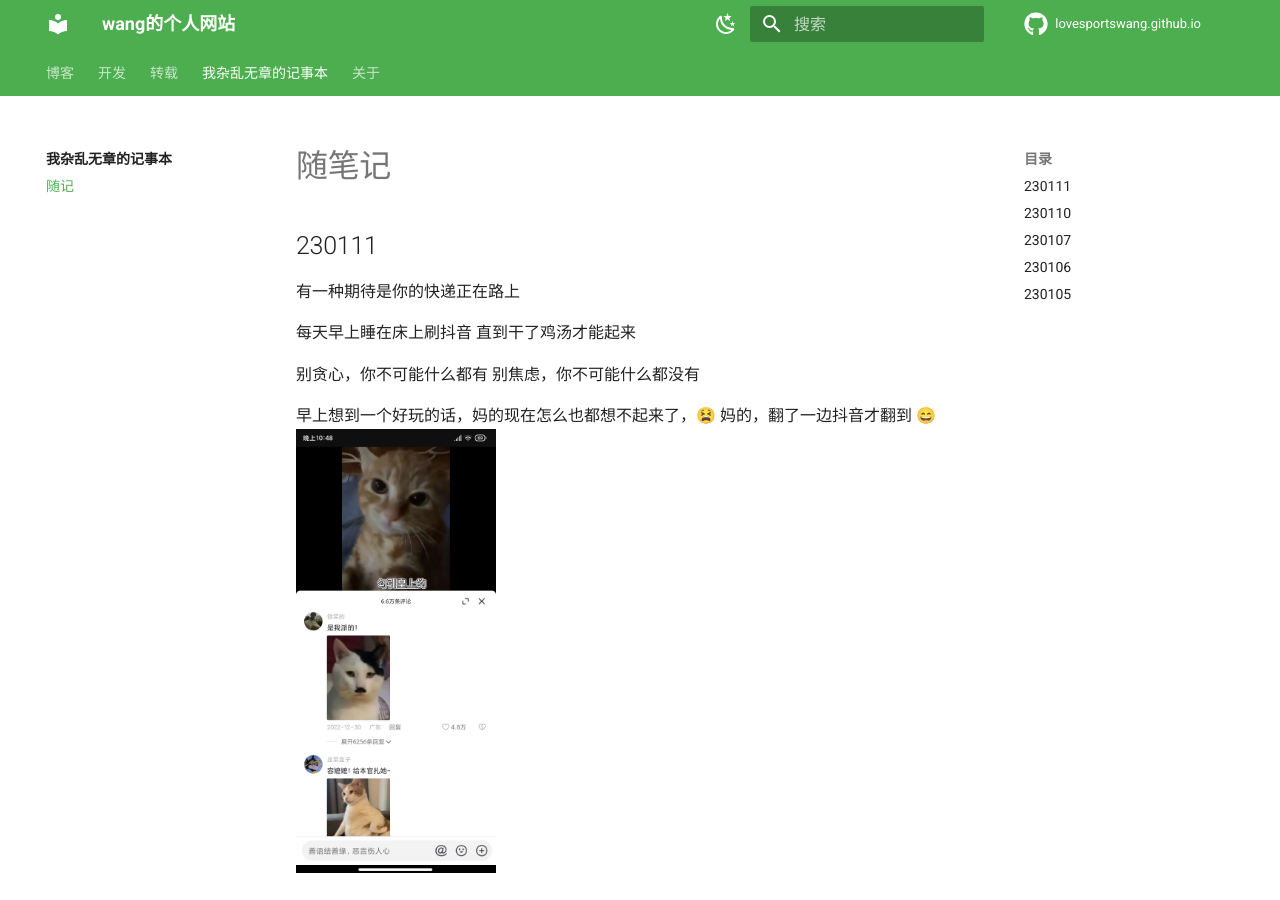
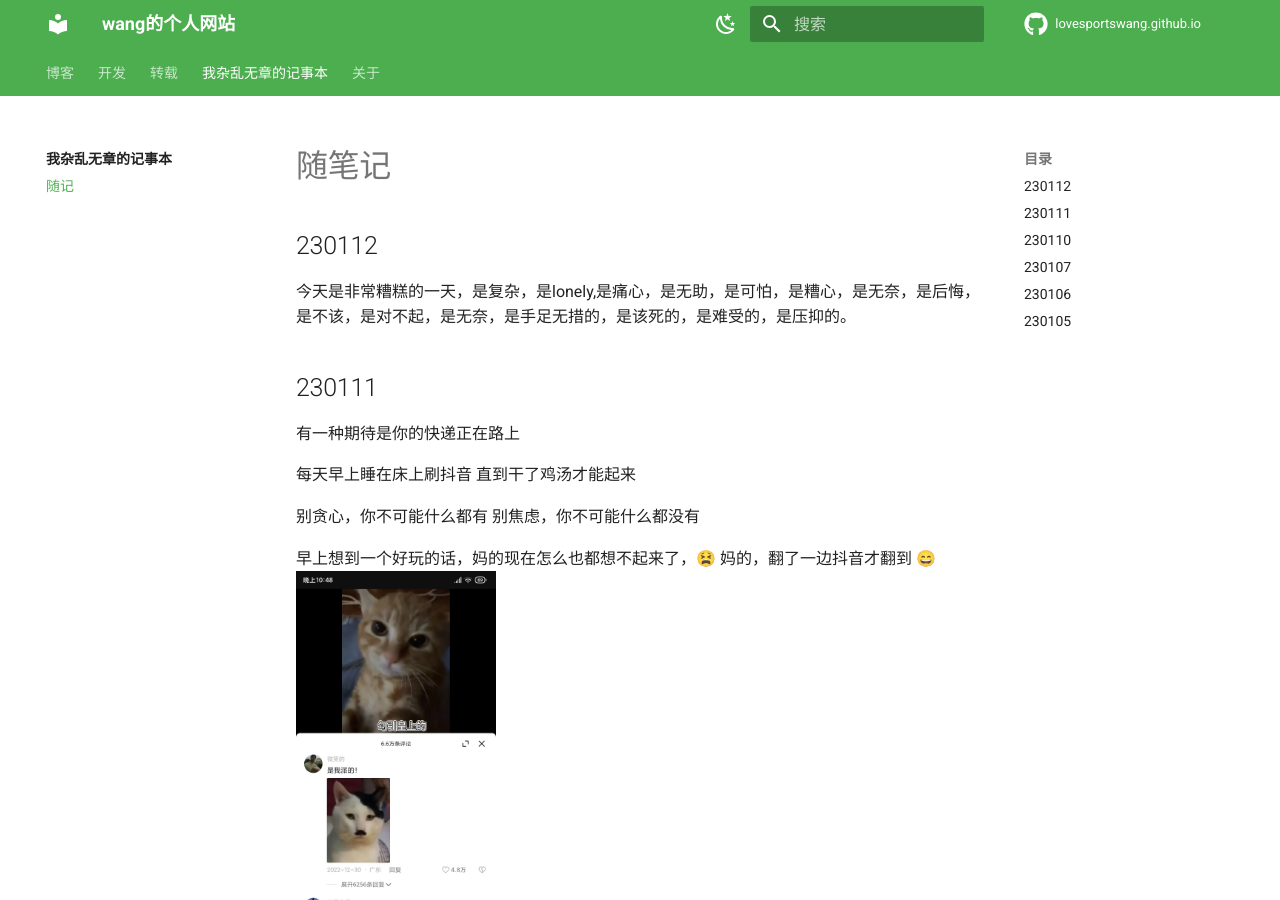
Before and after one commit to lovesportswang/lovesportswang.github.io, an MkDocs documentation site: the page built from docs/diary/随笔记.md, in a window 1280 px wide and 900 px high. Built offline with MkDocs 1.6.1 and Material for MkDocs 9.7.7, drawn with Linux system fonts in a browser that asks for light colours; comment, search, counter and statistics services are not loaded; some of the changed lines change nothing that is shown.

Commit message:
230112 commit

```diff
--- a/docs/diary/随笔记.md
+++ b/docs/diary/随笔记.md
@@ -1,4 +1,8 @@
 # 随笔记
+
+
+## 230112
+今天是非常糟糕的一天，是复杂，是lonely,是痛心，是无助，是可怕，是糟心，是无奈，是后悔，是不该，是对不起，是无奈，是手足无措的，是该死的，是难受的，是压抑的。
 
 ## 230111
 有一种期待是你的快递正在路上
@@ -14,8 +18,8 @@
 
 
 ## 230110
-![要热爱](随笔记.assets/img热爱.png)
-![img_2.png](随笔记.assets/img_2.png)
+![要热爱](随笔记.assets/img热爱.png){ width = "150"}
+![img_2.png](随笔记.assets/img_2.png){ width = "150"}
 
 我也坚信爱一个人就要去了解她的过去他的性格他的三观，他的朋友是什么样的，他如何对待自己的家人，要花费很久的时间去了解再下定决心去爱。
 
```
